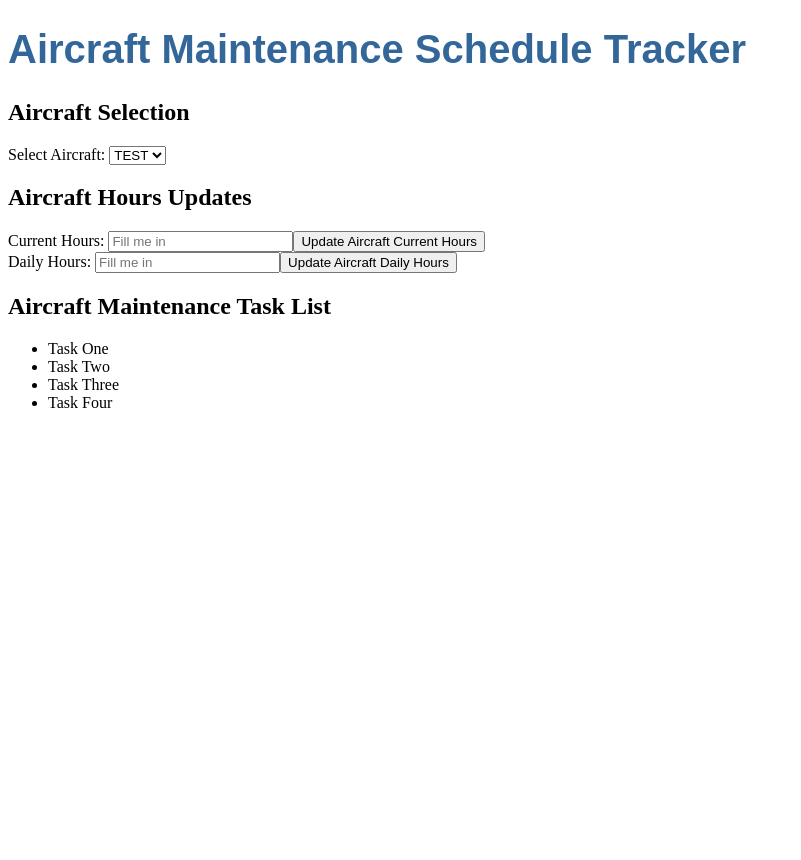
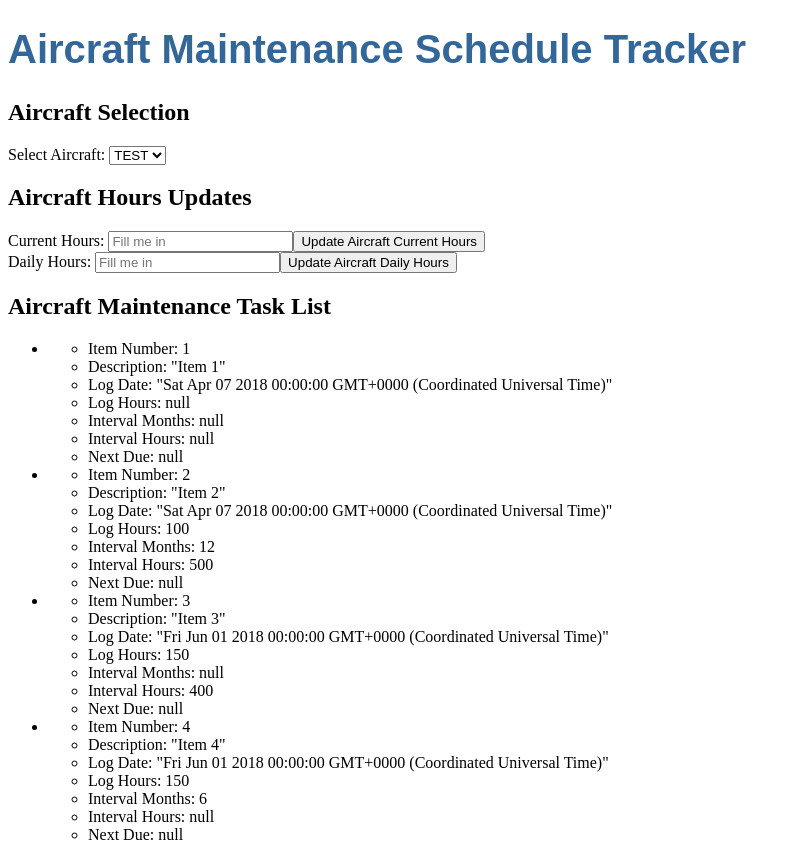
Before and after one commit to Robchike9290/MadeLabs-Coding-Challenge, an Angular app: page / in a window 1280 px wide. Shown: the whole page, without its empty margins (0-801 px from the left). Before the commit the page ends 800 px from the top, so only its background shows below. Built offline with nearby package versions, Linux system fonts and the light colour scheme.

Commit message:
Display mock data for tasks with a couple questions about details outstanding.

```diff
--- a/src/app/mock-aircraft-data.ts
+++ b/src/app/mock-aircraft-data.ts
@@ -4,7 +4,7 @@ export interface Aircraft {
   currentHours: number
 }
 
-export const aircraft: Aircraft[] = [
+export const AIRCRAFT: Aircraft[] = [
   {
     aircraftId: 1,
     dailyHours: 0.7,
@@ -24,10 +24,10 @@ export interface Task {
   logHours: number | null,
   intervalMonths: number | null,
   intervalHours: number | null,
-  nextDue?: number | null
+  nextDue?: Date | null
 }
 
-export const tasks: Task[] = [
+export const TASKS: Task[] = [
   {
     itemNumber: 1,
     description: "Item 1",
--- a/src/app/task-list/task-list.component.html
+++ b/src/app/task-list/task-list.component.html
@@ -1,7 +1,14 @@
 <h2>Aircraft Maintenance Task List</h2>
 <ul>
-  <li>Task One</li>
-  <li>Task Two</li>
-  <li>Task Three</li>
-  <li>Task Four</li>
+  <li *ngFor="let task of tasks">
+    <ul>
+      <li>Item Number: {{task.itemNumber}}</li>
+      <li>Description: "{{task.description}}"</li>
+      <li>Log Date: "{{task.logDate}}"</li>
+      <li>Log Hours: {{task.logHours ? task.logHours : 'null'}}</li>
+      <li>Interval Months: {{task.intervalMonths ? task.intervalMonths : 'null'}}</li>
+      <li>Interval Hours: {{task.intervalHours ? task.intervalHours : 'null'}}</li>
+      <li>Next Due: {{task.nextDue ? "task.nextDue" : 'null'}}</li>
+    </ul>
+  </li>
 </ul>
--- a/src/app/task-list/task-list.component.ts
+++ b/src/app/task-list/task-list.component.ts
@@ -1,11 +1,14 @@
 import { Component, OnInit } from '@angular/core';
-
+import { Task } from '../mock-aircraft-data';
+import { TASKS } from '../mock-aircraft-data';
 @Component({
   selector: 'app-task-list',
   templateUrl: './task-list.component.html',
   styleUrls: ['./task-list.component.scss']
 })
+
 export class TaskListComponent implements OnInit {
+  tasks: Task[] = TASKS;
 
   constructor() { }
 
```
